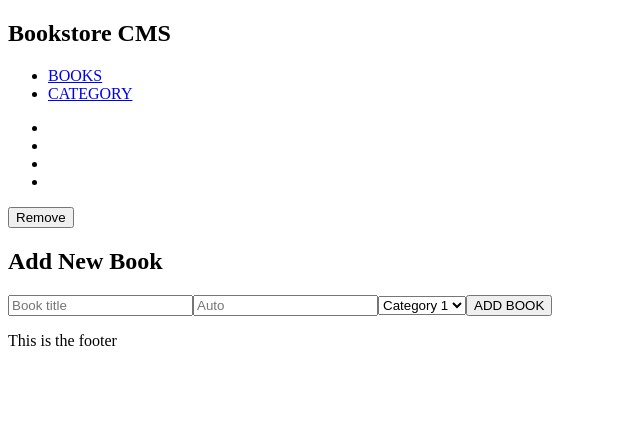
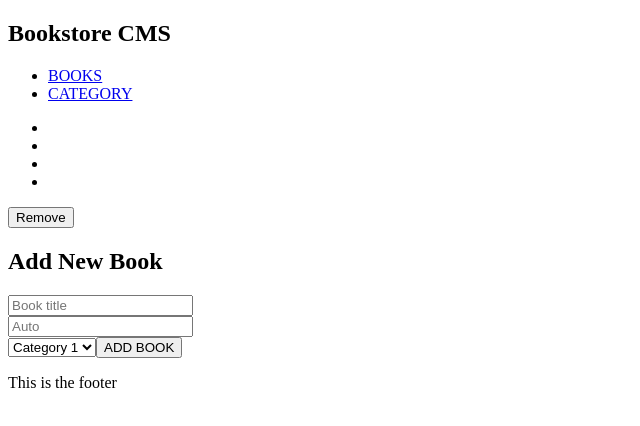
Before and after one commit to victorokoroji/bookstore, a React (Create React App) app: page / in a window 1280 px wide. Shown: the top 426 px of the page, without its empty margins (0-640 px from the left). Built offline with nearby package versions, Linux system fonts and the light colour scheme.

Commit message:
Modify Allbooks component

```diff
--- a/src/components/Form.js
+++ b/src/components/Form.js
@@ -1,5 +1,6 @@
 import React from 'react';
 import Button from './Button';
+import Input from './Input';
 import Option from './Option';
 
 const Form = () => {
@@ -19,17 +20,17 @@ const Form = () => {
 		<div>
 			<h1>Add New Book</h1>
 			<form>
-        <input type="text" placeholder="Book title" className="book-title" />
-        <input type="text" placeholder="Auto" className="auto" />
-        <select name="books" id="books">
+				<Input type='text' placeholder='Book title' className='book-title' />
+				<Input type='text' placeholder='Auto' className='auto' />
+				<select name='books' id='books'>
 					{Options()}
 				</select>
-        <Button type="button" className="add-book-btn">
+				<Button type='button' className='add-book-btn'>
 					ADD BOOK
 				</Button>
 			</form>
 		</div>
-  );
+	)
 };
 
 export default Form;
```
Lines whose indentation alone changed are shown as unchanged.
